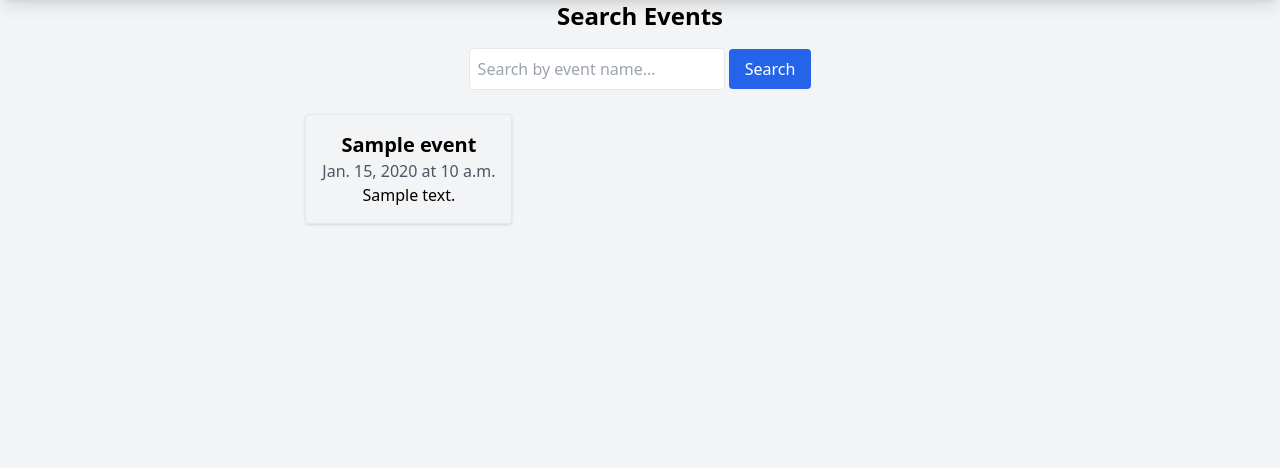
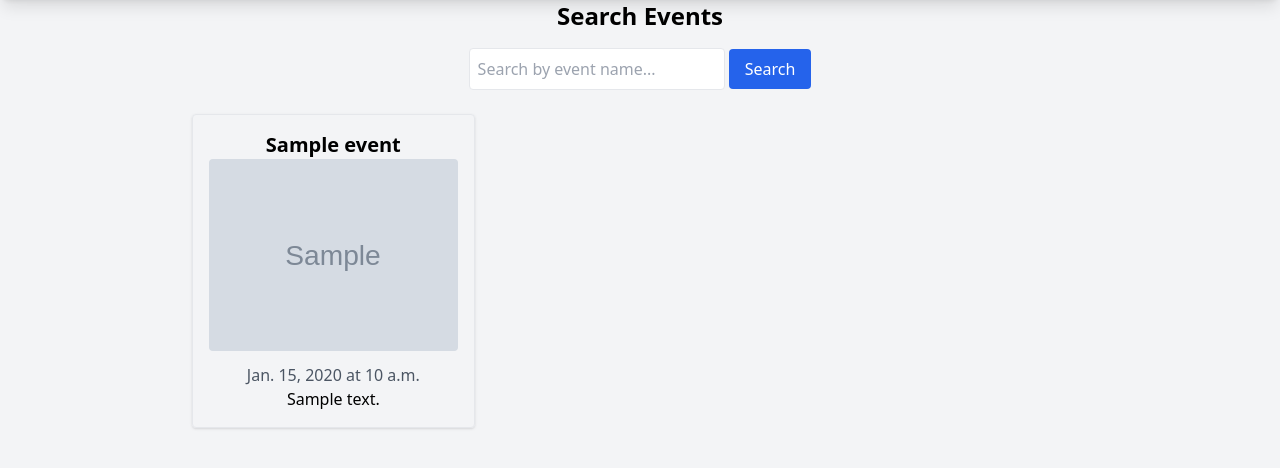
Before and after one commit to Moniruzzaman-Shawon/Event-Management-System, a Django app: page /search/ in a window 1280 px wide. Shown: the part 64-532 px from the top of the page. Run offline with Django 5.2, Linux system fonts and the light colour scheme; a user stored in the database is signed in; tables that the repository leaves empty hold one stand-in row (values such as "Sample post"); grey boxes marked "Sample" are stand-in pictures; some libraries are stand-ins or nearby versions.

Commit message:
test image added

```diff
--- a/event_management/wsgi.py
+++ b/event_management/wsgi.py
@@ -1,3 +1,4 @@
+
 """
 WSGI config for event_management project.
 
--- a/events/templates/events/search_events.html
+++ b/events/templates/events/search_events.html
@@ -20,6 +20,11 @@
       {% for event in events %}
         <div class="border p-4 rounded shadow">
           <h2 class="text-xl font-semibold">{{ event.name }}</h2>
+          {% if event.image %}
+            <img src="{{ event.image.url }}" alt="{{ event.name }}" class="w-full h-48 object-cover rounded mb-3">
+          {% else %}
+            <img src="{{ MEDIA_URL }}event_images/default.jpg" alt="Default Image" class="w-full h-48 object-cover rounded mb-3">
+          {% endif %}
           <p class="text-gray-600">{{ event.date }} at {{ event.time }}</p>
           <p>{{ event.description|default:"No description" }}</p>
         </div>
```
Also changed, not shown: media/event_images/how-to-do-a-capstone-project-729x374.jpg (added), 1 other file.
